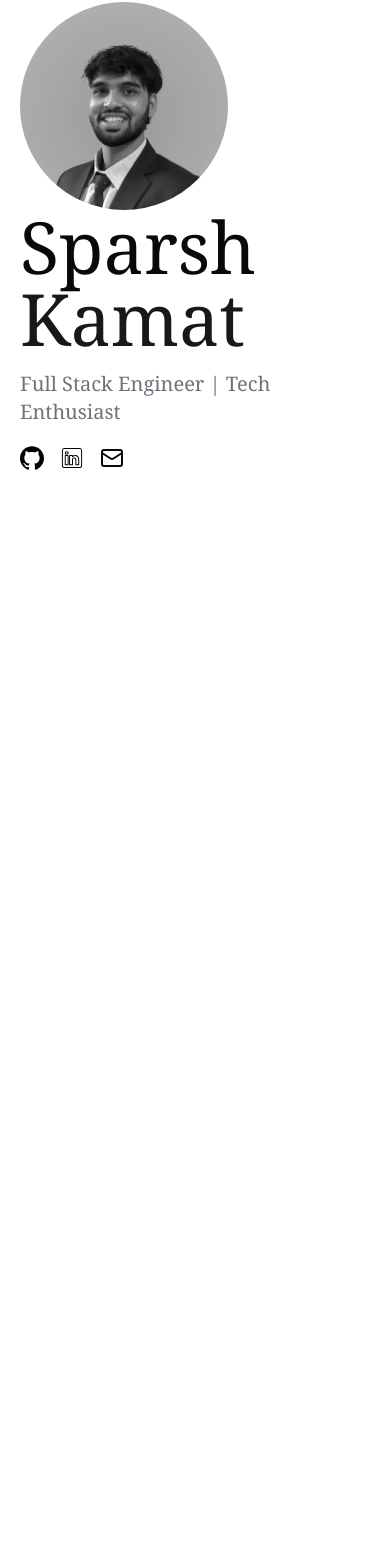
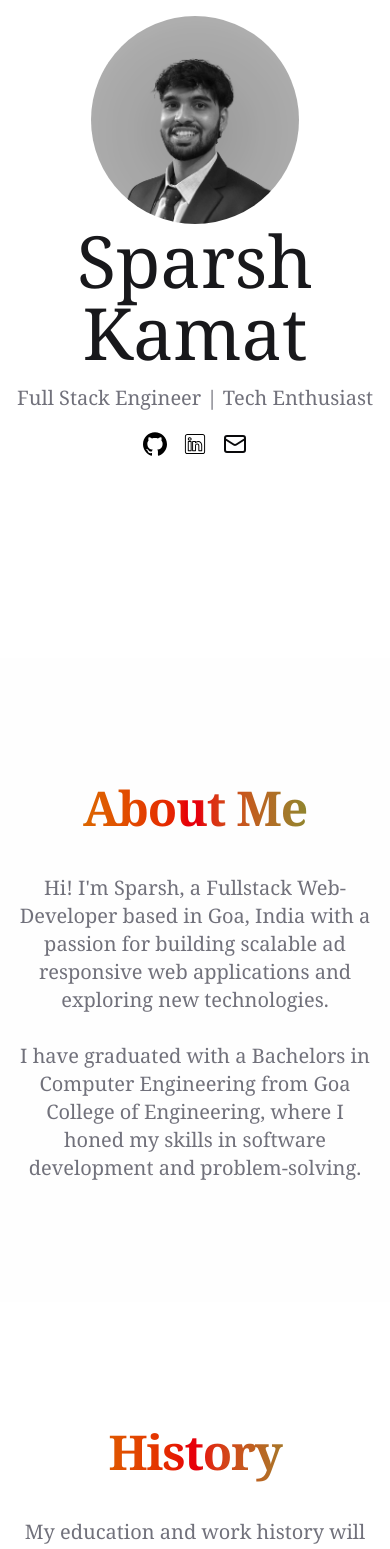
Before and after one commit to house-open/portfolio-open, a Next.js app: page / in a window 390 px wide. Shown: the part 186-1735 px from the top of the page. Before the commit the page ends 844 px from the top, so only its background shows below. Built offline with nearby package versions, Linux system fonts and the light colour scheme.

Commit message:
feat: add base sections for footer,contact,history, projects and about me. Few responsiveness fixes as well.

```diff
--- a/src/app/page.tsx
+++ b/src/app/page.tsx
@@ -1,11 +1,22 @@
 // app/page.js
 import Image from "next/image";
 import Hero from "@/components/pages/hero";
+import AboutMe from "@/components/pages/aboutme";
+import Footer from "@/components/pages/footer";
+import Projects from "@/components/pages/projects";
+import History from "@/components/pages/history";
+import Contact from "@/components/pages/contact";
 
 export default function Home() {
   return (
     <>
       <Hero />
+      <AboutMe />
+      <History />
+      <Projects />
+      <Contact />
+      <Footer />
+
     </>
   );
 }
--- /dev/null
+++ b/src/components/pages/aboutme.tsx
@@ -0,0 +1,20 @@
+export default function AboutMe() {
+    return(
+        <section className="flex items-center justify-center bg-muted/10">
+            <div className="flex flex-col justify-center items-center py-30 lg:px-[15%] content-center">
+                <div className="max-w-3xl  text-center px-4 lg:px-0">
+                    <h1 className="text-5xl  font-serif font-bold tracking-tight leading-tight mb-9 bg-gradient-to-r from-yellow-600 via-red-600 to-green-600 bg-clip-text text-transparent animate-gradient-x">About Me</h1>
+                    <p className=" text-xl leading-7 text-muted-foreground font-serif">
+                        Hi! I'm Sparsh, a Fullstack Web-Developer based in Goa, India with a passion for building scalable ad responsive web applications and exploring new technologies.
+
+                        <br />
+                        <br />
+                        I have graduated with a Bachelors in Computer Engineering from Goa College of Engineering, where I honed my skills in software development and problem-solving.
+                        <br />
+
+                    </p>
+                </div>
+            </div>
+        </section>
+    )
+}
--- /dev/null
+++ b/src/components/pages/contact.tsx
@@ -0,0 +1,14 @@
+export default function Contact() {
+    return (
+        <section className="flex items-center justify-center ">
+            <div className="flex flex-col justify-center items-center py-30 lg:px-[15%] content-center">
+                <div className="max-w-3xl mx-auto text-center px-4 lg:px-0">
+                    <h1 className="text-5xl font-serif font-bold tracking-tight leading-tight mb-9 bg-gradient-to-r from-yellow-600 via-red-600 to-green-600 bg-clip-text text-transparent animate-gradient-x">Contact</h1>
+                    <p className="text-xl leading-7 text-muted-foreground font-serif">
+                        Contact form will be added soon!
+                    </p>
+                </div>
+            </div>
+        </section>
+    );
+}
--- /dev/null
+++ b/src/components/pages/footer.tsx
@@ -0,0 +1,47 @@
+import GithubIcon from "../../../public/github.svg";
+import LinkedinIcon from "../../../public/linkedin.svg";
+import Link from "next/link";
+import Image from "next/image";
+
+
+export default function Footer() {
+  return (
+    <footer className="flex flex-col gap-2  md:flex-row py-2 w-full shrink-0 items-center px-4 md:px-6 border-t">
+        <p className="text-xs text-muted-foreground order-last md:order-first">
+           Developed and designed by Sparsh Kamat.
+        </p>
+        <nav className="md:ml-auto flex gap-4 md:gap-6">
+
+          <Link
+            href="https://github.com/sparsh-kamat"
+            className="flex items-center gap-1 text-xs text-muted-foreground hover:text-primary transition-colors"
+            target="_blank"
+            rel="noopener noreferrer"
+          >
+            <Image
+                src={GithubIcon}
+                alt="GitHub"
+                className="invert-0 dark:invert transition-all duration-300"
+                width={20}
+                height={20}
+              />
+          </Link>
+            <Link
+                href="https://linkedin.com/in/sparshkamat"
+                className="flex items-center gap-1 text-xs text-muted-foreground hover:text-primary transition-colors"
+                target="_blank"
+                rel="noopener noreferrer"
+            >
+              <Image
+                src={LinkedinIcon}
+                alt="LinkedIn"
+                className="invert-0 dark:invert transition-all duration-300"
+                width={20}
+                height={20}
+
+                />
+            </Link>
+        </nav>
+      </footer>
+  );
+}
--- a/src/components/pages/hero.tsx
+++ b/src/components/pages/hero.tsx
@@ -9,19 +9,19 @@ import profilePhoto from "../../../public/IMG_8724.png";
 
 export default function Hero() {
   return (
-    <section className="flex items-center min-h-screen ">
-      <div className="flex flex-col md:flex-row gap-0 md:gap-4 px-5 md:px-[12%] lg:px-[15%]   content-center   ">
+    <section className="flex items-center min-h-screen justify-center lg:justify-start ">
+      <div className="flex flex-col justify-center items-center md:flex-row gap-0 md:gap-4  lg:px-[15%]  content-center   ">
         <Image
           src={profilePhoto}
           alt="Profile Photo"
           className="rounded-full flex-shrink-0 w-52 h-52 md:w-52 md:h-52 lg:w-64 lg:h-64  "
-          width={200}
-          height={200}
+          width={500}
+          height={500}
           priority // Ensures the image is loaded immediately
         />
 
         <div className="flex-col flex  justify-center">
-          <div className="flex-row flex gap-4 order-last md:order-first pt-5 md:pt-0">
+          <div className="flex-row  justify-center md:justify-start flex gap-4 order-last md:order-first pt-5 md:pt-0">
             <Link
               href="https://github.com/sparsh-kamat"
               target="_blank"
@@ -48,7 +48,7 @@ export default function Hero() {
               <Mail width={24} height={24} />
             </Link>
           </div>
-          <h1 className="text-7xl md:pt-4 font-serif text-left">
+          <h1 className="text-7xl md:pt-4 lg:pt-8 font-serif text-center md:text-left  text-primary">
             <span>Sparsh</span> {/* Add a space for the inline view */}
             <span className="block lg:inline text-primary">Kamat</span>
           </h1>
--- /dev/null
+++ b/src/components/pages/history.tsx
@@ -0,0 +1,16 @@
+//this is going to be a stepper which will have carsds in either direction  i.e left and right alternating of the the strepper showing my education and then work history.
+
+export default function History() {
+    return (
+        <section className="flex items-center justify-center ">
+            <div className="flex flex-col justify-center items-center py-30 lg:px-[15%] content-center">
+                <div className="max-w-3xl text-center px-4 lg:px-0">
+                    <h1 className="text-5xl font-serif font-bold tracking-tight leading-tight mb-9 bg-gradient-to-r from-yellow-600 via-red-600 to-green-600 bg-clip-text text-transparent animate-gradient-x">History</h1>
+                    <p className="text-xl leading-7 text-muted-foreground font-serif">
+                        My education and work history will be added soon!
+                    </p>
+                </div>
+            </div>
+        </section>
+    );
+}
--- /dev/null
+++ b/src/components/pages/projects.tsx
@@ -0,0 +1,14 @@
+export default function Projects() {
+    return (
+        <section className="flex items-center justify-center bg-muted/10">
+            <div className="flex flex-col justify-center items-center py-30 lg:px-[15%] content-center">
+                <div className="max-w-3xl mx-auto text-center px-4 lg:px-0">
+                    <h1 className="text-5xl font-serif font-bold tracking-tight leading-tight mb-9 bg-gradient-to-r from-yellow-600 via-red-600 to-green-600 bg-clip-text text-transparent animate-gradient-x">Projects</h1>
+                    <p className="text-xl leading-7 text-muted-foreground font-serif">
+                        Projects will be added soon!
+                    </p>
+                </div>
+            </div>
+        </section>
+    );
+}
--- a/src/styles/globals.css
+++ b/src/styles/globals.css
@@ -127,6 +127,7 @@
   }
 }
 
+
 .hide-scrollbar-track::-webkit-scrollbar-thumb {
   background: rgba(255, 255, 255, 0.281);
   border-radius: 9999px;
```
